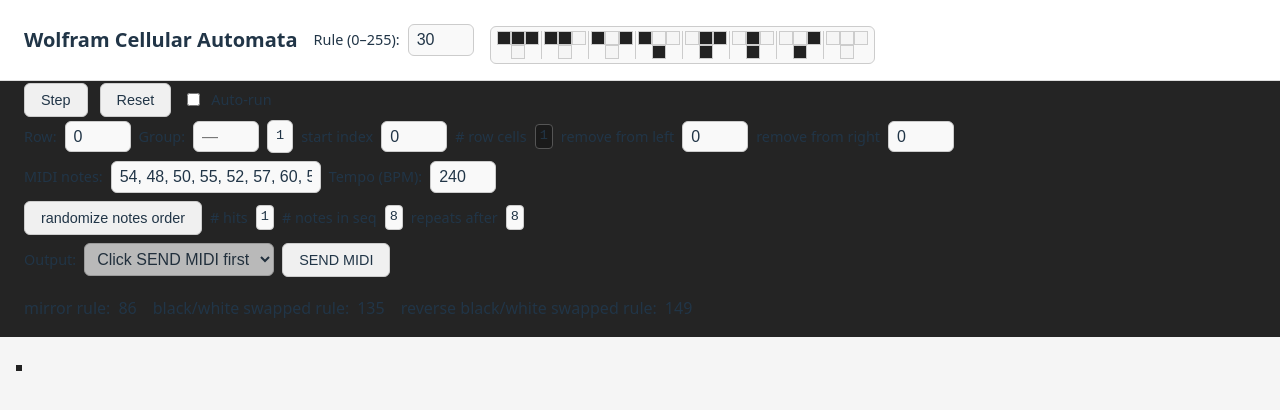
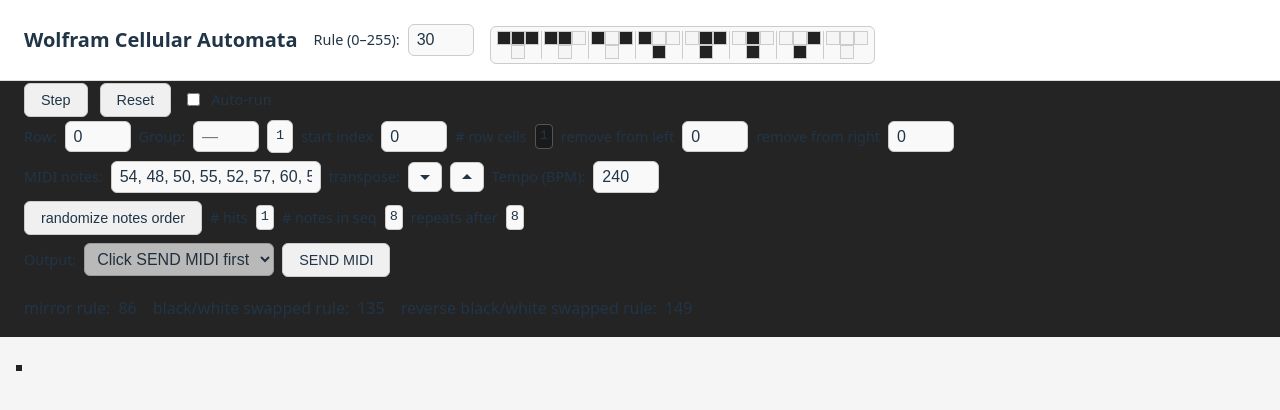
Before and after one commit to nathanfenoglio/wolfram-cellular-automata-midi-notes, a React (Vite) app: page / in a window 1280 px wide. Shown: the top 410 px of the page. Built offline with nearby package versions, Linux system fonts and the light colour scheme.

Commit message:
add transpose midi notes down and up buttons and functionality

```diff
--- a/src/App.css
+++ b/src/App.css
@@ -205,6 +205,25 @@
   border-radius: 6px;
   background: #1a1a1a;
   color: inherit;
+}
+
+/* transpose up/down buttons */
+.transpose-btn {
+  padding: 0.35rem 0.5rem;
+  font-size: 1rem;
+  border: 1px solid #555;
+  border-radius: 6px;
+  background: #1a1a1a;
+  color: inherit;
+  cursor: pointer;
+  display: inline-flex;
+  align-items: center;
+  justify-content: center;
+}
+
+.transpose-btn:hover {
+  border-color: #646cff;
+  background: #404050;
 }
 
 /* select midi output device */
@@ -430,6 +449,7 @@
   .row-viewer input[type="number"],
   .notes-input,
   .tempo-input,
+  .transpose-btn,
   .output-select {
     background: #f9f9f9;
     border-color: #ccc;
--- a/src/components/RowViewer.jsx
+++ b/src/components/RowViewer.jsx
@@ -1,9 +1,6 @@
 import { useState, useMemo, useRef, useCallback, useEffect } from "react";
 import { getRowAt } from "../lib/cellularAutomata";
 import { WebMidi } from "webmidi";
-
-// const DEFAULT_NOTES = [60, 62, 64, 65, 67, 69, 71, 72];
-// const DEFAULT_NOTES_STRING = "60, 62, 64, 65, 67, 69, 71, 72";
 
 const DEFAULT_NOTES = [54, 48, 50, 55, 52, 57, 60, 59];
 const DEFAULT_NOTES_STRING = "54, 48, 50, 55, 52, 57, 60, 59";
@@ -192,6 +189,26 @@
   const handleGroupingChange = (e) => setGroupingInput(e.target.value);
   const handleNotesChange = (e) => setNotesInput(e.target.value);
   const handleTempoChange = (e) => setTempoInput(e.target.value);
+
+  // transpose all notes down by 1 when user presses button
+  const handleTransposeDown = () => {
+    const notes = parseNotesInput(notesInput);
+    if (notes.length === 0) return;
+    // do not allow trasnpsing down past note 0
+    if (Math.min(...notes) === 0) return;
+    const newNotes = notes.map((n) => n - 1);
+    setNotesInput(newNotes.join(", "));
+  };
+
+  // transpose all notes up by 1 when user presses button
+  const handleTransposeUp = () => {
+    const notes = parseNotesInput(notesInput);
+    if (notes.length === 0) return;
+    // do not allow transposing up past note 127
+    if (Math.max(...notes) === 127) return;
+    const newNotes = notes.map((n) => n + 1);
+    setNotesInput(newNotes.join(", "));
+  };
 
   // check/set input when user leaves row index input box
   const handleRowBlur = () => {
@@ -417,7 +434,9 @@
       .filter(Boolean)
       .map((s) => parseInt(s, 10))
       .filter((n) => !isNaN(n) && n >= 0 && n <= 127);
-    if (valid.length === 0) setNotesInput(DEFAULT_NOTES_STRING);
+    if (valid.length === 0) {
+      setNotesInput(DEFAULT_NOTES_STRING);
+    }
   };
 
   // randomize order of notes when user presses button
@@ -508,6 +527,7 @@
 
       <div className="midi-controls">
         <div className="midi-row-notes-tempo">
+          {/* MIDI notes input */}
           <label htmlFor="notes-input">MIDI notes:</label>
           <input
             id="notes-input"
@@ -518,6 +538,31 @@
             onChange={handleNotesChange}
             onBlur={handleNotesBlur}
           />
+          {/* transpose */}
+          <label>transpose:</label>
+          {/* transpose midi notes down arrow button */}
+          <button
+            type="button"
+            className="transpose-btn transpose-down-btn"
+            onClick={handleTransposeDown}
+            aria-label="Transpose down"
+          >
+            <svg width="16" height="16" viewBox="0 0 16 16" fill="currentColor" aria-hidden="true">
+              <path d="M8 11L3 6h10l-5 5z" />
+            </svg>
+          </button>
+          {/* transpose midi notes up arrow button */}
+          <button
+            type="button"
+            className="transpose-btn transpose-up-btn"
+            onClick={handleTransposeUp}
+            aria-label="Transpose up"
+          >
+            <svg width="16" height="16" viewBox="0 0 16 16" fill="currentColor" aria-hidden="true">
+              <path d="M8 5l5 5H3l5-5z" />
+            </svg>
+          </button>
+          {/* Tempo (BPM) */}
           <label htmlFor="tempo-input">Tempo (BPM):</label>
           <input
             id="tempo-input"
```
